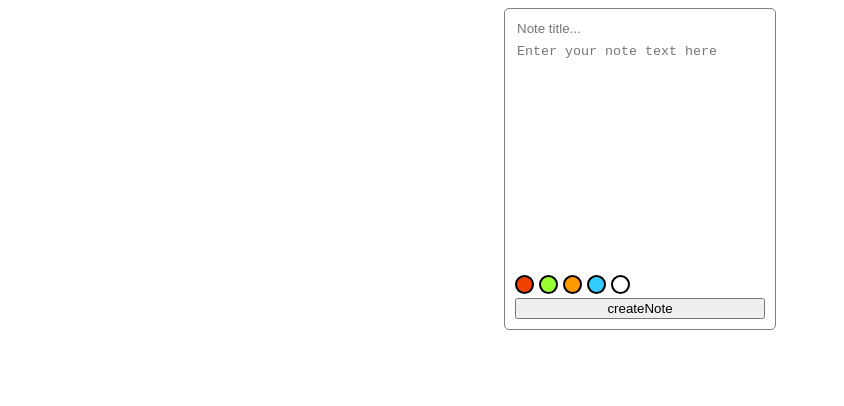
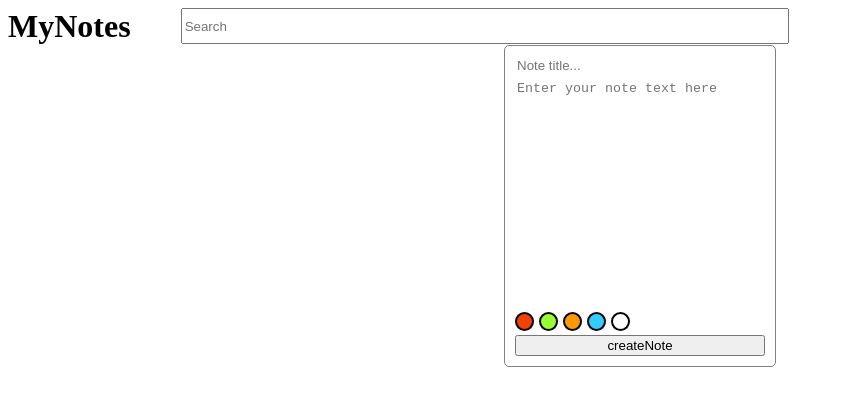
Before and after one commit to DoctorLapen/MyNotes, a React (Create React App) app: page / in a window 1280 px wide. Shown: the top 406 px of the page, without its empty margins (0-844 px from the left). Built offline with nearby package versions, Linux system fonts and the light colour scheme.

Commit message:
Add Header and Search

```diff
--- a/src/App.js
+++ b/src/App.js
@@ -3,9 +3,11 @@ import NoteSpace from "./NoteSpace"
 import { useEffect, useState } from 'react'
 import "./NoteSpace.css"
 import CreateNote from './CreateNote';
+import Header from './Header';
 const App = () => {
   const [isFirstRender,SetFirstRender] = useState(true);
   const [notes,setNotes] = useState([]);
+  const [searchText, setSearchText] = useState('');
   useEffect(() => {
 
 
@@ -47,13 +49,24 @@ const App = () => {
     let newNotes = notes.filter((note)=> note.id != id);
     setNotes(newNotes);
   }
+  const search =()=>
+  {
+
+    return notes.filter((note) =>
+    note.text.toLowerCase().includes(searchText.toLowerCase())
+    ||  note.title.toLowerCase().includes(searchText.toLowerCase()) )
+  }
+
 
 
   return (
+    <div>
+    <Header search={setSearchText}/>
     <main>
       <CreateNote addNote={addNote}/>
-      <NoteSpace notes={notes} editNote={editNote} deleteNote={deleteNote}/>
+      <NoteSpace notes={search()} editNote={editNote} deleteNote={deleteNote}/>
     </main>
+    </div>
   )
 }
 
--- /dev/null
+++ b/src/Header.css
@@ -0,0 +1,9 @@
+.header{
+    display:flex;
+    flex-direction: row;
+    gap: 50px;
+
+}
+.header h1 {
+    margin:0;
+}
--- /dev/null
+++ b/src/Header.js
@@ -0,0 +1,13 @@
+import React from 'react'
+import Search from "./Search.js"
+import "./Header.css"
+const Header = ({search}) => {
+  return (
+    <header className="header">
+        <h1>MyNotes</h1>
+         <Search search={search} />
+    </header>
+  )
+}
+
+export default Header
--- /dev/null
+++ b/src/Search.css
@@ -0,0 +1,8 @@
+.search {
+    height: 30px;
+    width:600px;
+
+}
+.search input:focus {
+    outline: none;
+}
--- /dev/null
+++ b/src/Search.js
@@ -0,0 +1,9 @@
+import React from 'react'
+import "./Search.css"
+const Search = ({search}) => {
+  return (
+    <input className='search' name="search" placeholder='Search' onChange={(e)=> search(e.target.value) }/>
+  )
+}
+
+export default Search
```
